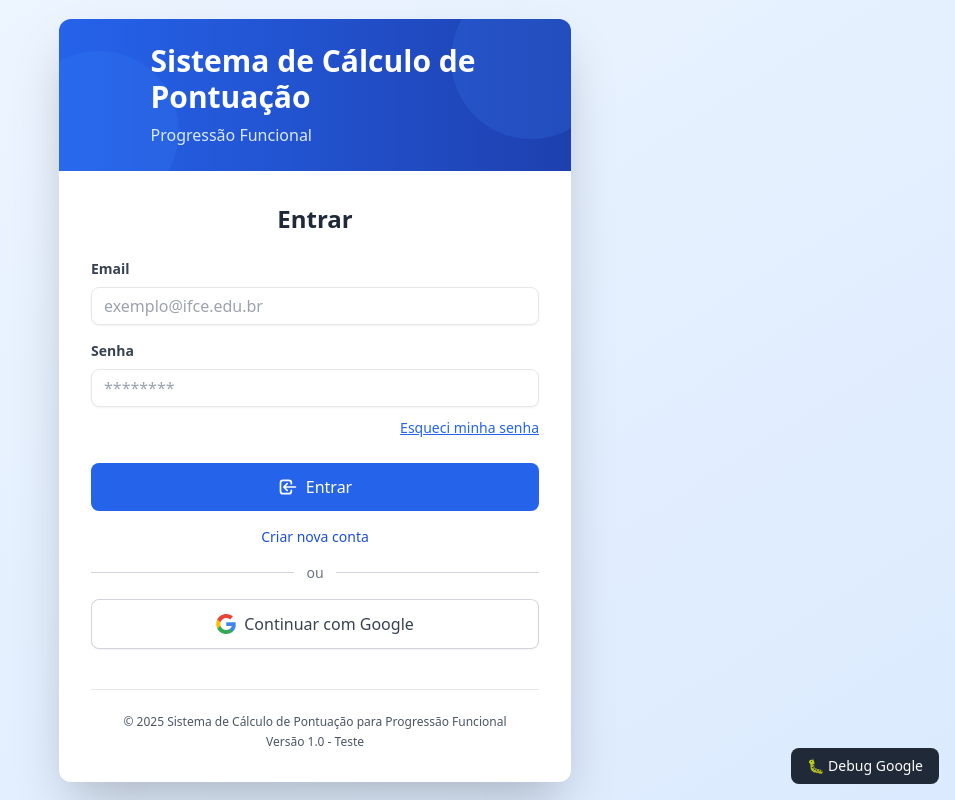
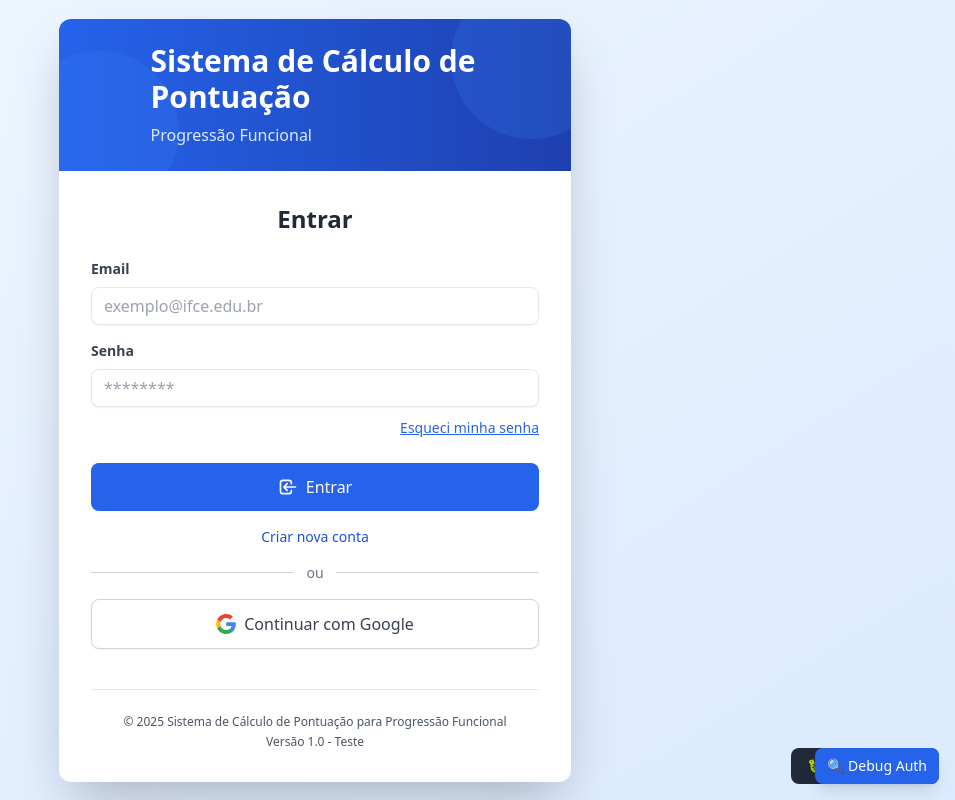
Before and after one commit to c1c3ru/RSC-TAE, a React (Vite) app: page /login in a window 1280 px wide. Shown: the whole page, without its empty margins (325-1280 px from the left). Built offline with nearby package versions, Linux system fonts and the light colour scheme.

Commit message:
Add AuthDebug component to LoginPage for enhanced debugging during development

```diff
--- a/src/pages/LoginPage.tsx
+++ b/src/pages/LoginPage.tsx
@@ -6,6 +6,7 @@ import { useAuth } from '../context/AuthContext';
 import { CARGOS_TAE } from '../constants/cargos';
 import { LOGIN_TEXTS } from '../constants/texts';
 import GoogleLoginDebug from '../components/Debug/GoogleLoginDebug';
+import AuthDebug from '../components/Debug/AuthDebug';
 // import { useLottie } from 'lottie-react';
 // Remover as importações de animações de perfil
 // import saveAnimation from '../assets/lottie/save_profile_animation.json';
@@ -691,6 +692,8 @@ const LoginPage = () => {
 
       {/* Componente de debug apenas em desenvolvimento */}
       <GoogleLoginDebug onTestLogin={handleGoogleLogin} />
+      {/* Componente de debug temporário */}
+      <AuthDebug />
     </div>
   );
 };
```
